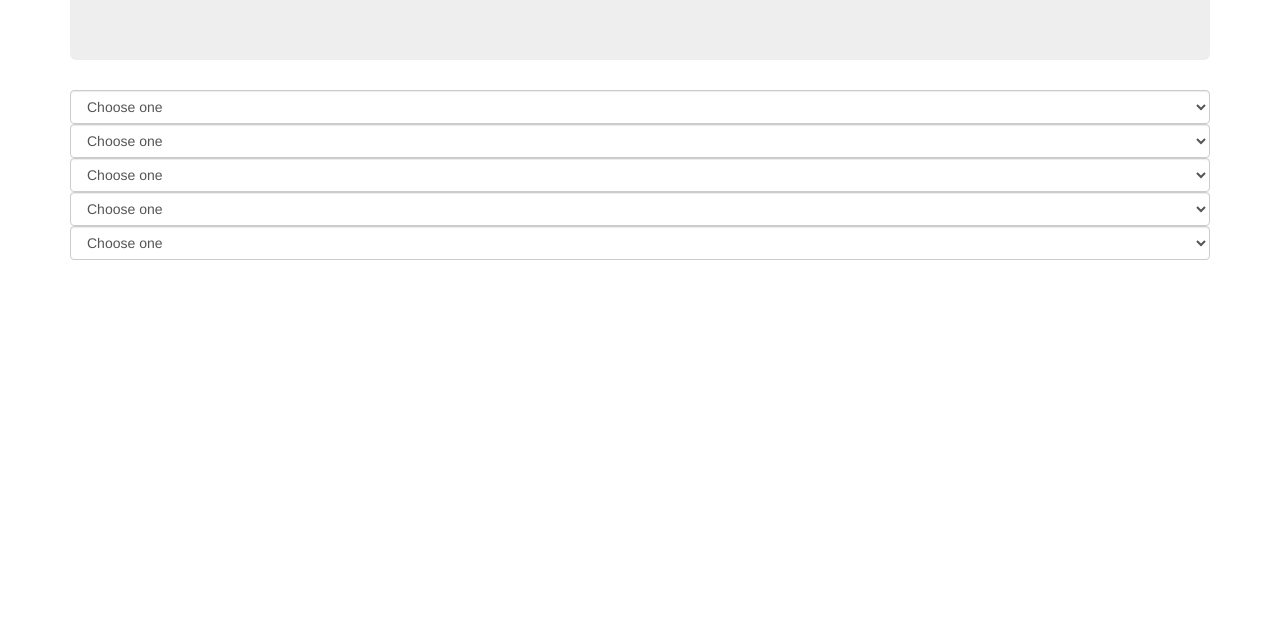
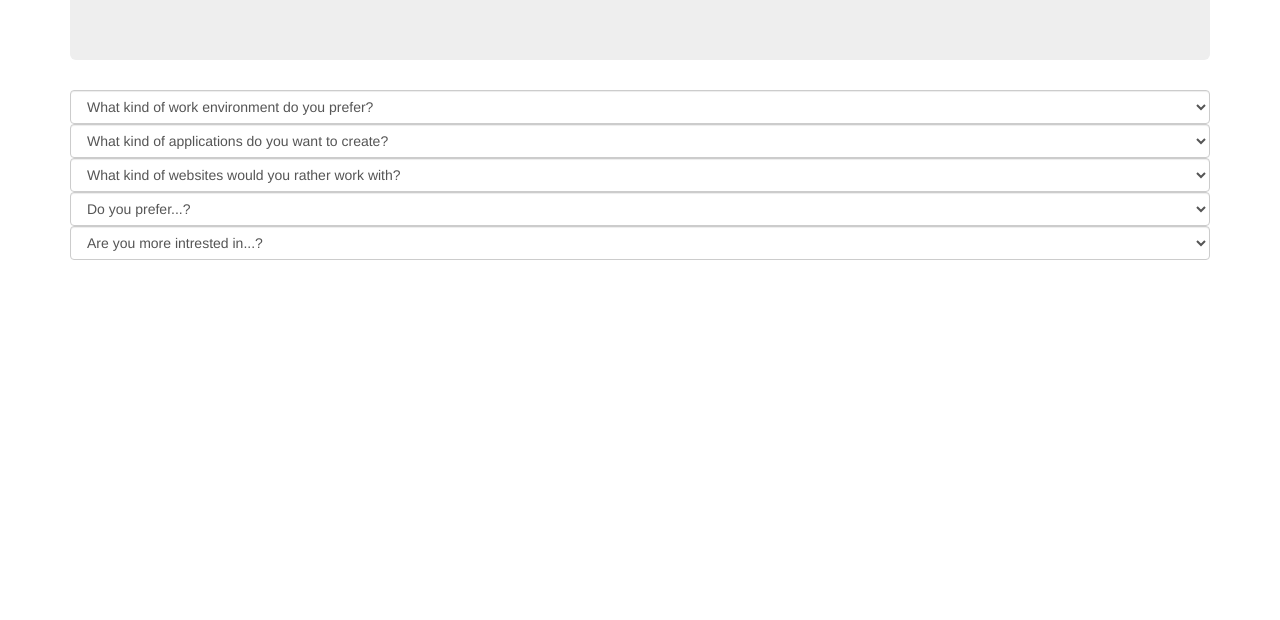
Before and after one commit to AndrewDevlin/Track, a plain HTML site: page index.html in a window 1280 px wide. Shown: the part 180-800 px from the top of the page. Drawn offline with Linux system fonts and the light colour scheme.

Commit message:
fill in the text for index.html

```diff
--- a/index.html
+++ b/index.html
@@ -11,48 +11,40 @@
   <body>
     <div class="container">
       <div class="jumbotron">
-        <h1>title</h1>
-        <p>instructions</p>
+        <h1>Track Suggestor</h1>
+        <p>Choose one from each of the questions to find out which tracks might be best for you.</p>
       </div>
 
-      <select class="form-control" id="">
-        <option selected disabled>Choose one</option>
-        <option>option1</option>
-        <option>option2</option>
-        <option>option3</option>
-        <option>option4</option>
+      <select class="form-control" id="environment">
+        <option selected disabled>What kind of work environment do you prefer?</option>
+        <option>Large and established - I want security and a clear path for advancment.</option>
+        <option>Startup - I don't mind taking a risk on an exiting new venture.</option>
+        <option>Freelance - I work well alone and value independence highly.</option>
       </select>
 
-      <select class="form-control" id="">
-        <option selected disabled>Choose one</option>
-        <option>option</option>
-        <option>option</option>
-        <option>option</option>
-        <option>option</option>
+      <select class="form-control" id="apps">
+        <option selected disabled>What kind of applications do you want to create?</option>
+        <option>Desktop</option>
+        <option>Web</option>
+        <option>Mobile</option>
       </select>
 
-      <select class="form-control" id="">
-        <option selected disabled>Choose one</option>
-        <option>option</option>
-        <option>option</option>
-        <option>option</option>
-        <option>option</option>
+      <select class="form-control" id="websites">
+        <option selected disabled>What kind of websites would you rather work with?</option>
+        <option>Interactive</option>
+        <option>Content heavy (but not so interactive.)</option>
       </select>
 
-      <select class="form-control" id="">
-        <option selected disabled>Choose one</option>
-        <option>option</option>
-        <option>option</option>
-        <option>option</option>
-        <option>option</option>
+      <select class="form-control" id="truthvbeauty">
+        <option selected disabled>Do you prefer...?</option>
+        <option>Logic</option>
+        <option>Aesthetics</option>
       </select>
 
-      <select class="form-control" id="">
-        <option selected disabled>Choose one</option>
-        <option>option</option>
-        <option>option</option>
-        <option>option</option>
-        <option>option</option>
+      <select class="form-control" id="frontorback">
+        <option selected disabled>Are you more intrested in...?</option>
+        <option>Front-end developement - I want to create an experience the user will enjoy and remember.</option>
+        <option>Back-end developement - Let's see whats going on under the hood.</option>
       </select>
 
       <div class="output">
```
